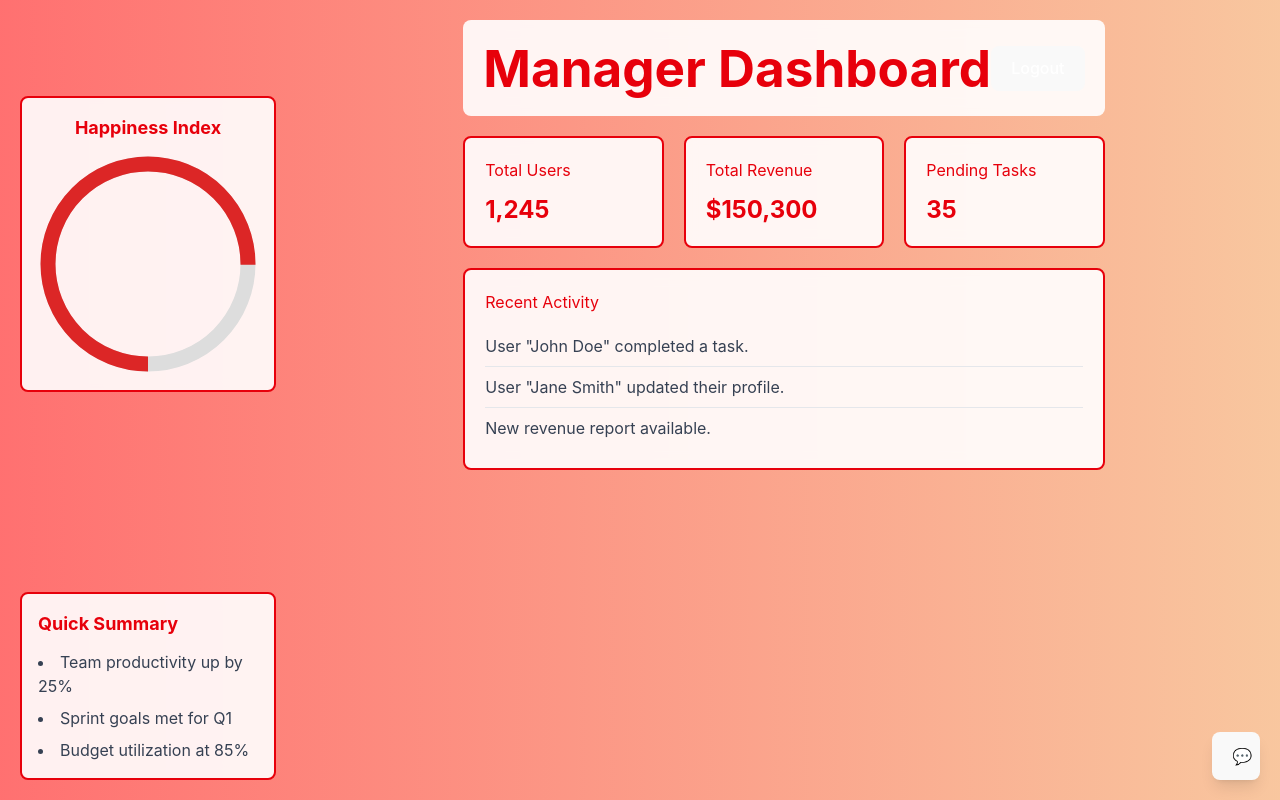
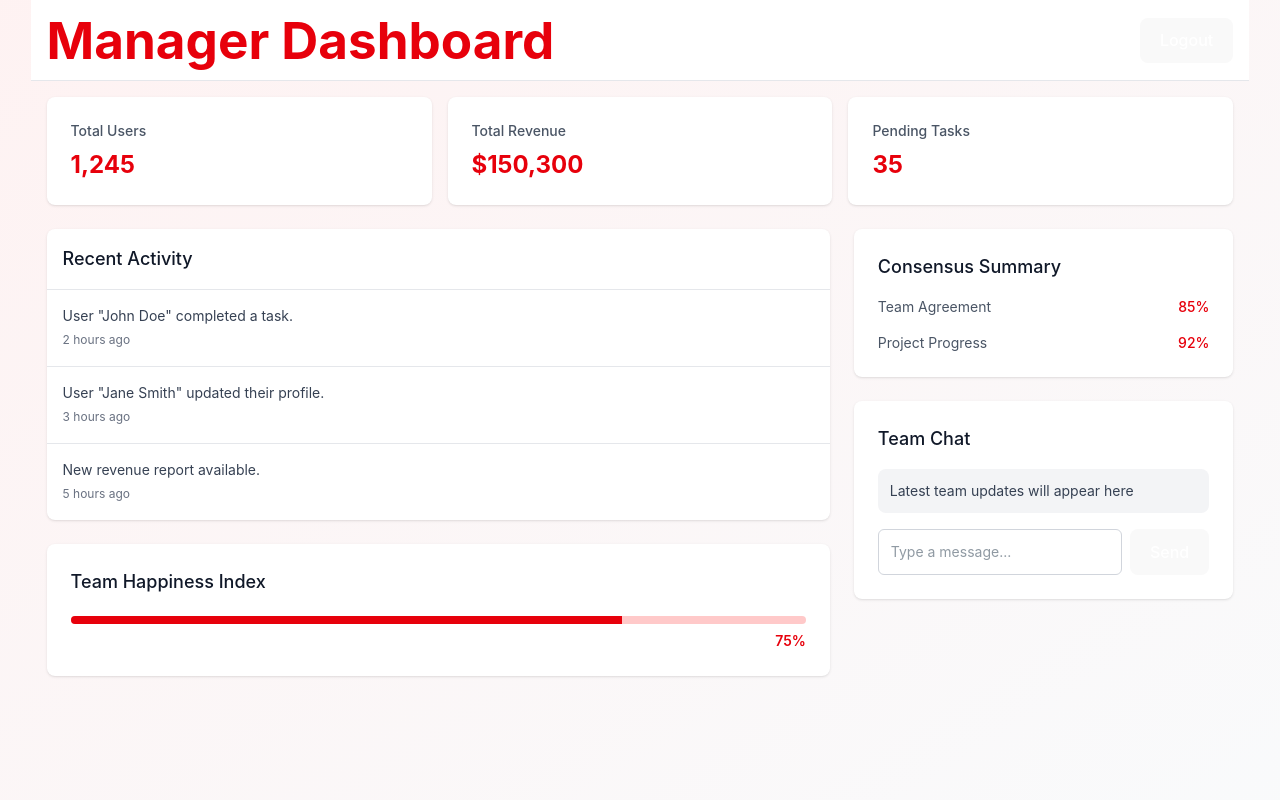
Before and after one commit to shriyasrinivasan1/ADPLucidity, a React (Vite) app in the folder frontend/: page / in a window 1280 px wide. Built offline with nearby package versions, Linux system fonts and the light colour scheme.

Commit message:
FIXED HAHAHA

```diff
--- a/frontend/src/ManagerDashboard.jsx
+++ b/frontend/src/ManagerDashboard.jsx
@@ -1,196 +1,5 @@
-import React, { useState, useRef, useEffect } from 'react';
-import "tailwindcss";
+import React, { useState, useEffect } from 'react';
 
-
-// ChatBot Component
-const ChatInterface = () => {
-  const [isOpen, setIsOpen] = useState(false);
-  const [isMinimized, setIsMinimized] = useState(false);
-  const [messages, setMessages] = useState([]);
-  const [inputMessage, setInputMessage] = useState('');
-  const [isTyping, setIsTyping] = useState(false);
-  const messagesEndRef = useRef(null);
-
-  const scrollToBottom = () => {
-    messagesEndRef.current?.scrollIntoView({ behavior: "smooth" });
-  };
-
-  useEffect(() => {
-    scrollToBottom();
-  }, [messages]);
-
-  const handleSubmit = async (e) => {
-    e.preventDefault();
-    if (!inputMessage.trim()) return;
-
-    setMessages(prev => [...prev, { text: inputMessage, sender: 'user' }]);
-    setInputMessage('');
-
-    setIsTyping(true);
-    setTimeout(() => {
-      setMessages(prev => [...prev, {
-        text: "This is a simulated response. Replace this with your actual AI response logic.",
-        sender: 'ai'
-      }]);
-      setIsTyping(false);
-    }, 2000);
-  };
-
-  const TypingIndicator = () => (
-    <div className="flex gap-2 p-3">
-      <div className="w-2.5 h-2.5 bg-gray-600 rounded-full animate-bounce" />
-      <div className="w-2.5 h-2.5 bg-gray-600 rounded-full animate-bounce delay-200" />
-      <div className="w-2.5 h-2.5 bg-gray-600 rounded-full animate-bounce delay-400" />
-    </div>
-  );
-
-  return (
-    <div className="fixed bottom-5 right-5 z-50">
-      {!isOpen && (
-        <button
-          onClick={() => setIsOpen(true)}
-          className="bg-red-600 text-white rounded-full w-12 h-12 text-xl cursor-pointer shadow-lg hover:bg-red-700"
-        >
-          💬
-        </button>
-      )}
-
-      {isOpen && (
-        <div className="bg-white/90 backdrop-blur-sm rounded-lg shadow-lg w-72 max-h-[500px] flex flex-col">
-          <div className="bg-red-600 text-white p-3 rounded-t-lg flex justify-between items-center">
-            <h3 className="m-0">AI Assistant</h3>
-            <div>
-              <button
-                onClick={() => setIsMinimized(!isMinimized)}
-                className="bg-none border-none text-white mr-2 cursor-pointer hover:opacity-80"
-              >
-                ─
-              </button>
-              <button
-                onClick={() => setIsOpen(false)}
-                className="bg-none border-none text-white cursor-pointer hover:opacity-80"
-              >
-                ✕
-              </button>
-            </div>
-          </div>
-
-          {!isMinimized && (
-            <>
-              <div className="flex-1 overflow-y-auto p-4 flex flex-col gap-4 max-h-[300px]">
-                {messages.map((message, index) => (
-                  <div
-                    key={index}
-                    className={`flex justify-${message.sender === 'user' ? 'end' : 'start'}`}
-                  >
-                    <div className={`max-w-[80%] p-3 rounded-lg ${message.sender === 'user' ? 'bg-red-600 text-white' : 'bg-gray-200 text-black'}`}>
-                      {message.text}
-                    </div>
-                  </div>
-                ))}
-                {isTyping && (
-                  <div className="flex justify-start">
-                    <div className="bg-gray-200 rounded-lg">
-                      <TypingIndicator />
-                    </div>
-                  </div>
-                )}
-                <div ref={messagesEndRef} />
-              </div>
-
-              <form onSubmit={handleSubmit} className="p-4 border-t border-gray-200">
-                <div className="flex gap-2">
-                  <input
-                    type="text"
-                    value={inputMessage}
-                    onChange={(e) => setInputMessage(e.target.value)}
-                    placeholder="Type your message..."
-                    className="flex-1 p-2 border border-gray-300 rounded-md outline-none bg-white/90"
-                  />
-                  <button
-                    type="submit"
-                    className="bg-red-600 text-white rounded-md py-2 px-4 cursor-pointer hover:bg-red-700"
-                  >
-                    ➤
-                  </button>
-                </div>
-              </form>
-            </>
-          )}
-        </div>
-      )}
-    </div>
-  );
-};
-
-// Consensus Summary Component
-const ConsensusSummary = () => {
-  return (
-    <section className="fixed bottom-5 left-5 w-64 bg-white/90 backdrop-blur-sm border-2 border-red-600 rounded-lg p-4 z-40">
-      <h2 className="text-red-600 mb-3 text-lg font-bold">Quick Summary</h2>
-      <ul className="list-disc list-inside space-y-2">
-        <li className="text-gray-700">Team productivity up by 25%</li>
-        <li className="text-gray-700">Sprint goals met for Q1</li>
-        <li className="text-gray-700">Budget utilization at 85%</li>
-      </ul>
-    </section>
-  );
-};
-
-// Happiness Index Component
-const HappinessIndex = ({ percentage }) => {
-  const radius = 100;
-  const strokeWidth = 15;
-  const circumference = 2 * Math.PI * radius;
-  const strokeDasharray = circumference;
-  const strokeDashoffset = circumference - (percentage / 100) * circumference;
-
-  return (
-    <div className="fixed top-24 left-5 bg-white/90 backdrop-blur-sm border-2 border-red-600 rounded-lg p-4 z-40">
-      <h2 className="text-red-600 mb-3 text-lg font-bold text-center">Happiness Index</h2>
-      <svg
-        width="220"
-        height="220"
-        className="rotate-90"
-        xmlns="http://www.w3.org/2000/svg"
-      >
-        <circle
-          cx="110"
-          cy="110"
-          r={radius}
-          stroke="#ddd"
-          strokeWidth={strokeWidth}
-          fill="transparent"
-        />
-        <circle
-          cx="110"
-          cy="110"
-          r={radius}
-          stroke="#dc2626"
-          strokeWidth={strokeWidth}
-          fill="transparent"
-          strokeDasharray={strokeDasharray}
-          strokeDashoffset={strokeDashoffset}
-          style={{ transition: "stroke-dashoffset 1s ease" }}
-        />
-        <text
-          x="50%"
-          y="50%"
-          textAnchor="middle"
-          dy="0.3em"
-          fill="#333"
-          fontSize="30"
-          fontWeight="bold"
-          className="-rotate-90"
-        >
-          {percentage}%
-        </text>
-      </svg>
-    </div>
-  );
-};
-
-// Manager Dashboard Component
 const ManagerDashboard = () => {
   const [percentage, setPercentage] = useState(75);
 
@@ -201,51 +10,123 @@ const ManagerDashboard = () => {
   }, []);
 
   return (
-    <div className="relative min-h-screen">
-      {/* Animated Gradient Background */}
-
-      {/* Animated Gradient Background */}
-      <div className="absolute inset-0 z-0 dashboard-gradient min-h-screen" />
+    <div className="min-h-screen bg-gray-50">
+      {/* Gradient Background */}
+      <div className="fixed inset-0 bg-gradient-to-br from-red-50 to-gray-50" />
 
       {/* Main Content */}
-      <div className="relative z-10 p-5 w-full">
-        <div className="ml-72">
-          <header className="flex justify-between items-center p-5 bg-white/90 backdrop-blur-sm text-red-600 mb-5 rounded-lg">
-            <h1 className="text-2xl font-bold">Manager Dashboard</h1>
+      <div className="relative">
+        {/* Header */}
+        <header className="bg-white border-b border-gray-200 px-4 py-3">
+          <div className="max-w-7xl mx-auto flex justify-between items-center">
+            <h1 className="text-2xl font-bold text-red-600">Manager Dashboard</h1>
             <button className="bg-red-600 text-white py-2 px-4 rounded-md hover:bg-red-700 transition-colors">
               Logout
             </button>
-          </header>
+          </div>
+        </header>
 
-          <section className="grid grid-cols-1 sm:grid-cols-2 lg:grid-cols-3 gap-5 mb-5">
-            <div className="bg-white/90 backdrop-blur-sm border-2 border-red-600 rounded-lg p-5">
-              <h2 className="text-red-600 mb-3">Total Users</h2>
+        {/* Dashboard Content */}
+        <main className="max-w-7xl mx-auto p-4">
+          {/* Stats Grid */}
+          <div className="grid grid-cols-1 md:grid-cols-2 lg:grid-cols-3 gap-4 mb-6">
+            <div className="bg-white rounded-lg shadow p-6">
+              <h2 className="text-gray-600 text-sm font-medium mb-2">Total Users</h2>
               <p className="text-2xl font-bold text-red-600">1,245</p>
             </div>
-            <div className="bg-white/90 backdrop-blur-sm border-2 border-red-600 rounded-lg p-5">
-              <h2 className="text-red-600 mb-3">Total Revenue</h2>
+            <div className="bg-white rounded-lg shadow p-6">
+              <h2 className="text-gray-600 text-sm font-medium mb-2">Total Revenue</h2>
               <p className="text-2xl font-bold text-red-600">$150,300</p>
             </div>
-            <div className="bg-white/90 backdrop-blur-sm border-2 border-red-600 rounded-lg p-5">
-              <h2 className="text-red-600 mb-3">Pending Tasks</h2>
+            <div className="bg-white rounded-lg shadow p-6">
+              <h2 className="text-gray-600 text-sm font-medium mb-2">Pending Tasks</h2>
               <p className="text-2xl font-bold text-red-600">35</p>
             </div>
-          </section>
+          </div>
 
-          <section className="bg-white/90 backdrop-blur-sm border-2 border-red-600 rounded-lg p-5 mb-5">
-            <h2 className="text-red-600 mb-3">Recent Activity</h2>
-            <ul className="list-none p-0">
-              <li className="py-2 border-b border-gray-200 text-gray-700">User "John Doe" completed a task.</li>
-              <li className="py-2 border-b border-gray-200 text-gray-700">User "Jane Smith" updated their profile.</li>
-              <li className="py-2 text-gray-700">New revenue report available.</li>
-            </ul>
-          </section>
-        </div>
+          {/* Two Column Layout */}
+          <div className="grid grid-cols-1 lg:grid-cols-3 gap-6">
+            {/* Main Content Area */}
+            <div className="lg:col-span-2">
+              {/* Recent Activity */}
+              <div className="bg-white rounded-lg shadow mb-6">
+                <div className="border-b border-gray-200 p-4">
+                  <h2 className="text-lg font-medium text-gray-900">Recent Activity</h2>
+                </div>
+                <ul className="divide-y divide-gray-200">
+                  <li className="p-4 hover:bg-gray-50">
+                    <p className="text-sm text-gray-700">User "John Doe" completed a task.</p>
+                    <span className="text-xs text-gray-500">2 hours ago</span>
+                  </li>
+                  <li className="p-4 hover:bg-gray-50">
+                    <p className="text-sm text-gray-700">User "Jane Smith" updated their profile.</p>
+                    <span className="text-xs text-gray-500">3 hours ago</span>
+                  </li>
+                  <li className="p-4 hover:bg-gray-50">
+                    <p className="text-sm text-gray-700">New revenue report available.</p>
+                    <span className="text-xs text-gray-500">5 hours ago</span>
+                  </li>
+                </ul>
+              </div>
 
-        {/* Fixed Components */}
-        <HappinessIndex percentage={percentage} />
-        <ConsensusSummary />
-        <ChatInterface />
+              {/* Happiness Index */}
+              <div className="bg-white rounded-lg shadow p-6 mb-6">
+                <h2 className="text-lg font-medium text-gray-900 mb-4">Team Happiness Index</h2>
+                <div className="relative pt-1">
+                  <div className="overflow-hidden h-2 text-xs flex rounded bg-red-200">
+                    <div
+                      style={{ width: `${percentage}%` }}
+                      className="shadow-none flex flex-col text-center whitespace-nowrap text-white justify-center bg-red-600 transition-all duration-500"
+                    />
+                  </div>
+                  <div className="text-right mt-1">
+                    <span className="text-sm font-semibold text-red-600">{percentage}%</span>
+                  </div>
+                </div>
+              </div>
+            </div>
+
+            {/* Sidebar */}
+            <div className="lg:col-span-1">
+              {/* Consensus Summary */}
+              <div className="bg-white rounded-lg shadow p-6 mb-6">
+                <h2 className="text-lg font-medium text-gray-900 mb-4">Consensus Summary</h2>
+                <div className="space-y-4">
+                  <div className="flex justify-between items-center">
+                    <span className="text-sm text-gray-600">Team Agreement</span>
+                    <span className="text-sm font-medium text-red-600">85%</span>
+                  </div>
+                  <div className="flex justify-between items-center">
+                    <span className="text-sm text-gray-600">Project Progress</span>
+                    <span className="text-sm font-medium text-red-600">92%</span>
+                  </div>
+                </div>
+              </div>
+
+              {/* Chat Interface */}
+              <div className="bg-white rounded-lg shadow p-6">
+                <h2 className="text-lg font-medium text-gray-900 mb-4">Team Chat</h2>
+                <div className="space-y-4">
+                  <div className="flex items-start space-x-3">
+                    <div className="flex-1 bg-gray-100 rounded-lg p-3">
+                      <p className="text-sm text-gray-700">Latest team updates will appear here</p>
+                    </div>
+                  </div>
+                  <div className="flex space-x-2">
+                    <input
+                      type="text"
+                      placeholder="Type a message..."
+                      className="flex-1 rounded-md border border-gray-300 px-3 py-2 text-sm focus:outline-none focus:ring-2 focus:ring-red-500 focus:border-transparent"
+                    />
+                    <button className="bg-red-600 text-white px-4 py-2 rounded-md hover:bg-red-700 transition-colors">
+                      Send
+                    </button>
+                  </div>
+                </div>
+              </div>
+            </div>
+          </div>
+        </main>
       </div>
     </div>
   );
```
